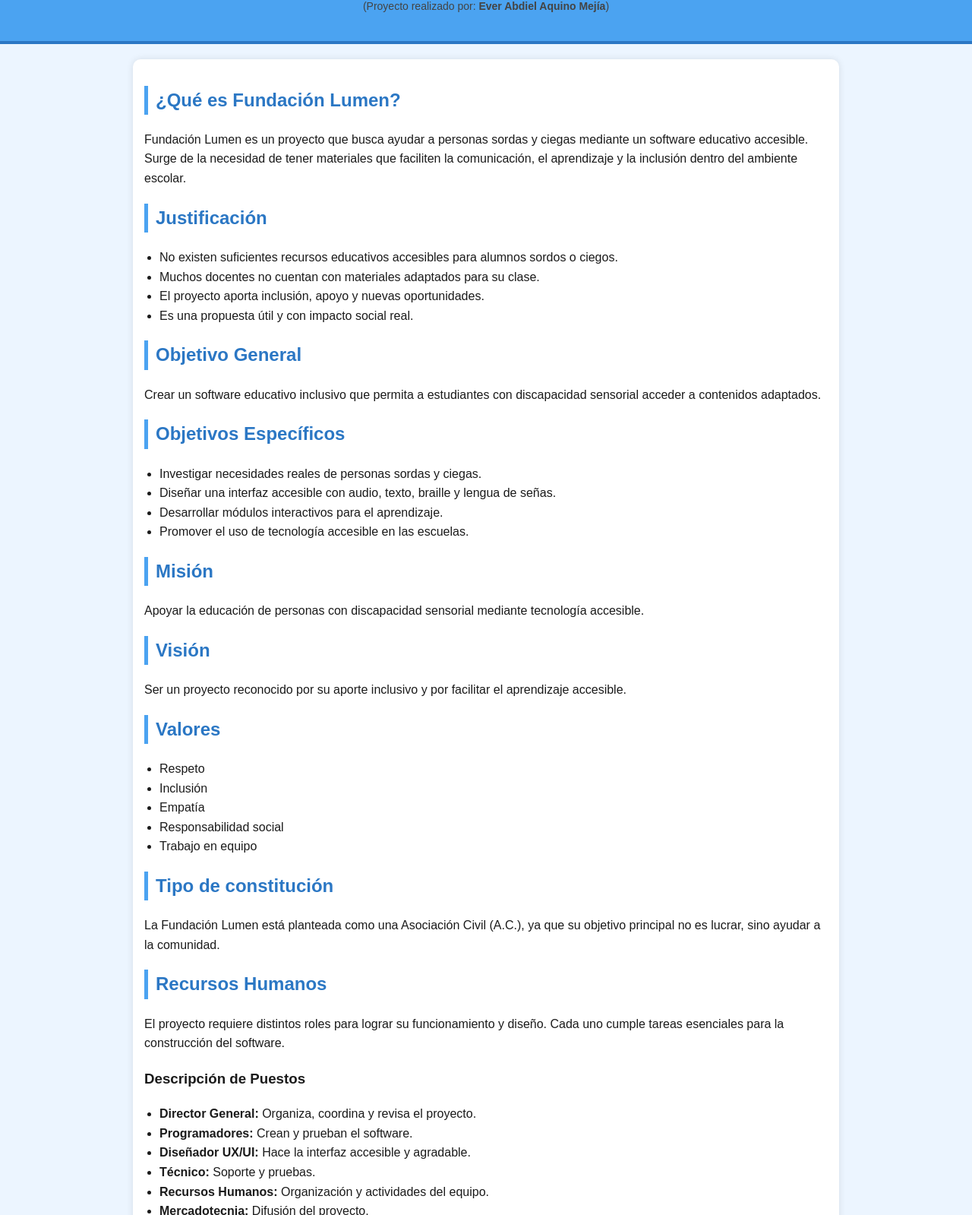
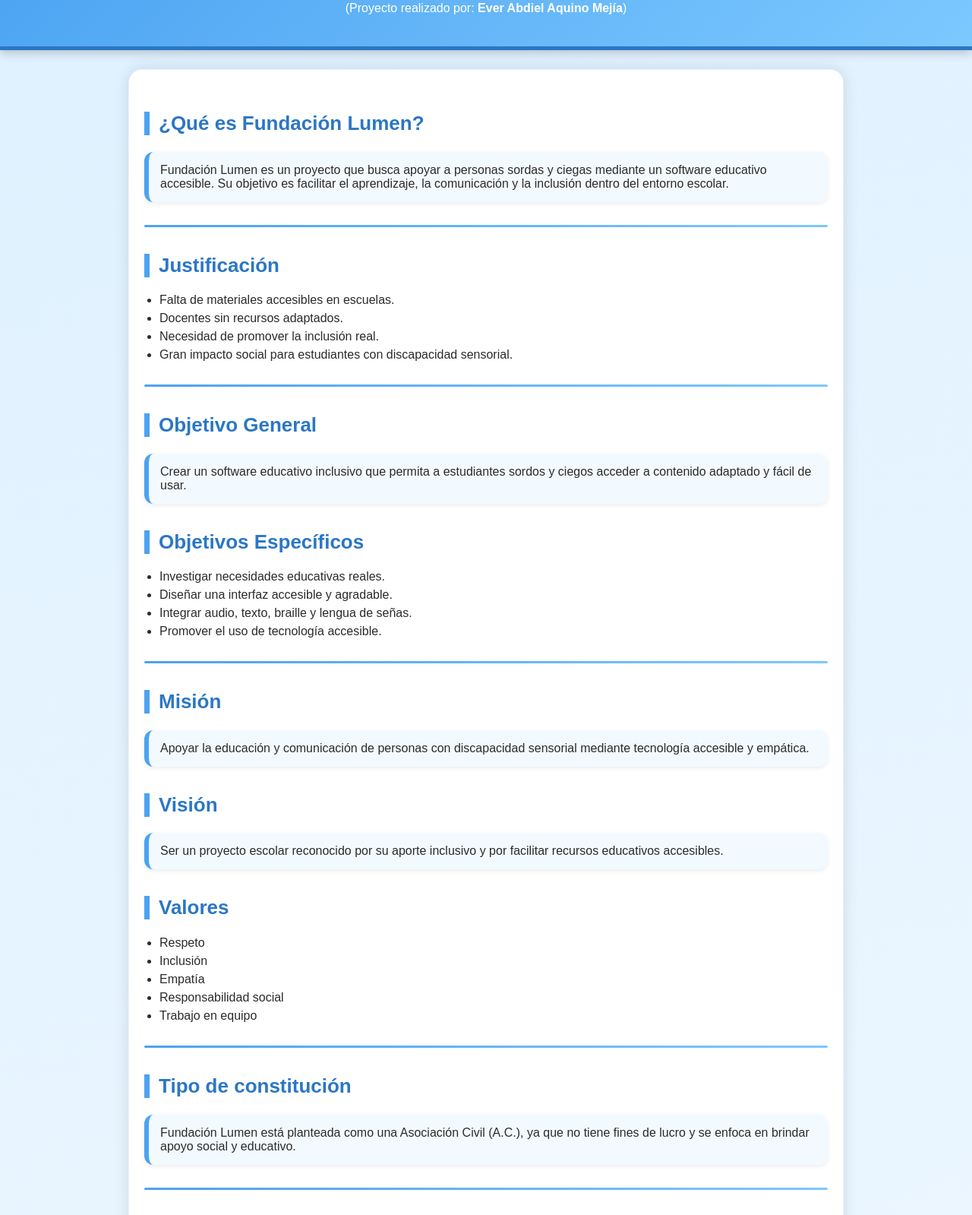
Before and after one commit to abdielmejia042/Paginafinal, a plain HTML site: page index.html in a window 1280 px wide. Shown: the part 79-1678 px from the top of the page at 76% size. Drawn offline with Linux system fonts and the light colour scheme.

Commit message:
Update index.html

```diff
--- a/index.html
+++ b/index.html
@@ -5,80 +5,130 @@
 <title>Fundación Lumen</title>
 
 <style>
+
+/* ----------- ESTILOS GENERALES ----------- */
+
 body{
   margin:0;
-      font-family: Arial, Helvetica, sans-serif;
-      background:#ecf5ff;
-      color:#1b1b1b;
-      line-height:1.6;
+  font-family: "Poppins", Arial, sans-serif;
+  background: linear-gradient(160deg, #dff1ff, #f7fbff);
+  color:#2b2b2b;
 }
 
 header{
-      background:#4ba3f1;
-      padding:20px;
+  background: linear-gradient(135deg, #4ba3f1, #7cc8ff);
+  padding:25px;
+  text-align:center;
   color:white;
-      text-align:center;
-      border-bottom:4px solid #2b77c4;
+  box-shadow:0 4px 12px rgba(0,0,0,0.2);
+  border-bottom:5px solid #2b77c4;
 }
 
 header h1{
   margin:0;
-      font-size:32px;
-      letter-spacing:1px;
+  font-size:42px;
+  font-weight:800;
+  text-shadow:2px 2px 0 rgba(0,0,0,0.15);
 }
+
+.autor{
+  font-size:16px;
+  margin-top:8px;
+}
+
+/* ----------- CONTENEDOR ----------- */
 
 .container{
   width:90%;
   max-width:900px;
-      margin:20px auto;
-      padding:15px;
+  margin:25px auto;
+  padding:20px;
   background:white;
-      border-radius:10px;
-      box-shadow:0 0 10px rgba(0,0,0,0.1);
+  border-radius:18px;
+  box-shadow:0 0 20px rgba(0,0,0,0.12);
+  border:1px solid #ebf3ff;
 }
 
+/* ----------- TITULOS ----------- */
+
 h2{
+  margin-top:35px;
   color:#2b77c4;
-      margin-top:20px;
-      border-left:5px solid #4ba3f1;
-      padding-left:10px;
+  font-size:26px;
+  border-left:7px solid #4ba3f1;
+  padding-left:12px;
 }
 
-    ul{
-      margin:10px 0;
-      padding-left:20px;
+h3{
+  color:#3d8ee8;
+  margin-top:20px;
 }
+
+/* ----------- TARJETAS ----------- */
+
+.card{
+  background:#f3faff;
+  border-left:6px solid #4ba3f1;
+  padding:15px;
+  margin:15px 0;
+  border-radius:12px;
+  box-shadow:0 2px 6px rgba(0,0,0,0.08);
+}
+
+/* ----------- TABLAS ----------- */
 
 .salarios table{
   width:100%;
   border-collapse:collapse;
-      margin-top:10px;
+  margin-top:15px;
+  font-size:15px;
 }
 
 .salarios th{
-      background:#4ba3f1;
+  background:linear-gradient(145deg, #4ba3f1, #6cc0ff);
   color:white;
-      padding:8px;
+  padding:10px;
+  border-radius:6px 6px 0 0;
 }
 
 .salarios td{
-      border:1px solid #d2d2d2;
-      padding:8px;
-      background:#f9fdff;
+  border-bottom:1px solid #d8eaff;
+  padding:10px;
+  background:#ffffffd9;
 }
+
+.salarios tr:hover td{
+  background:#e9f5ff;
+}
+
+/* ----------- SEPARADORES ----------- */
+
+.separator{
+  height:3px;
+  width:100%;
+  background:linear-gradient(to right, #4ba3f1, #7cc8ff);
+  margin:30px 0;
+  border-radius:4px;
+}
+
+/* ----------- LISTAS ----------- */
+
+ul{
+  padding-left:20px;
+  margin:10px 0;
+}
+
+li{
+  margin-bottom:6px;
+}
+
+/* ----------- FOOTER ----------- */
 
 footer{
   text-align:center;
-      margin:25px 0 15px;
+  margin:40px 0 20px;
   color:#555;
   font-size:14px;
-    }
-
-    .autor{
-      font-size:14px;
-      margin-top:5px;
-      color:#444;
-      text-align:center;
 }
 
 </style>
@@ -94,39 +144,46 @@
 <div class="container">
 
   <h2>¿Qué es Fundación Lumen?</h2>
-  <p>
-    Fundación Lumen es un proyecto que busca ayudar a personas sordas y ciegas mediante un
-    software educativo accesible. Surge de la necesidad de tener materiales que faciliten la
-    comunicación, el aprendizaje y la inclusión dentro del ambiente escolar.
-  </p>
+  <div class="card">
+    Fundación Lumen es un proyecto que busca apoyar a personas sordas y ciegas mediante un software educativo accesible. Su objetivo es facilitar el aprendizaje, la comunicación y la inclusión dentro del entorno escolar.
+  </div>
+
+  <div class="separator"></div>
 
   <h2>Justificación</h2>
   <ul>
-    <li>No existen suficientes recursos educativos accesibles para alumnos sordos o ciegos.</li>
-    <li>Muchos docentes no cuentan con materiales adaptados para su clase.</li>
-    <li>El proyecto aporta inclusión, apoyo y nuevas oportunidades.</li>
-    <li>Es una propuesta útil y con impacto social real.</li>
+    <li>Falta de materiales accesibles en escuelas.</li>
+    <li>Docentes sin recursos adaptados.</li>
+    <li>Necesidad de promover la inclusión real.</li>
+    <li>Gran impacto social para estudiantes con discapacidad sensorial.</li>
   </ul>
 
+  <div class="separator"></div>
+
   <h2>Objetivo General</h2>
-  <p>
-    Crear un software educativo inclusivo que permita a estudiantes con discapacidad sensorial
-    acceder a contenidos adaptados.
-  </p>
+  <div class="card">
+    Crear un software educativo inclusivo que permita a estudiantes sordos y ciegos acceder a contenido adaptado y fácil de usar.
+  </div>
 
   <h2>Objetivos Específicos</h2>
   <ul>
-    <li>Investigar necesidades reales de personas sordas y ciegas.</li>
-    <li>Diseñar una interfaz accesible con audio, texto, braille y lengua de señas.</li>
-    <li>Desarrollar módulos interactivos para el aprendizaje.</li>
-    <li>Promover el uso de tecnología accesible en las escuelas.</li>
+    <li>Investigar necesidades educativas reales.</li>
+    <li>Diseñar una interfaz accesible y agradable.</li>
+    <li>Integrar audio, texto, braille y lengua de señas.</li>
+    <li>Promover el uso de tecnología accesible.</li>
   </ul>
 
+  <div class="separator"></div>
+
   <h2>Misión</h2>
-  <p>Apoyar la educación de personas con discapacidad sensorial mediante tecnología accesible.</p>
+  <div class="card">
+    Apoyar la educación y comunicación de personas con discapacidad sensorial mediante tecnología accesible y empática.
+  </div>
 
   <h2>Visión</h2>
-  <p>Ser un proyecto reconocido por su aporte inclusivo y por facilitar el aprendizaje accesible.</p>
+  <div class="card">
+    Ser un proyecto escolar reconocido por su aporte inclusivo y por facilitar recursos educativos accesibles.
+  </div>
 
   <h2>Valores</h2>
   <ul>
@@ -137,37 +194,35 @@
     <li>Trabajo en equipo</li>
   </ul>
 
+  <div class="separator"></div>
+
   <h2>Tipo de constitución</h2>
-  <p>
-    La Fundación Lumen está planteada como una Asociación Civil (A.C.), ya que su objetivo
-    principal no es lucrar, sino ayudar a la comunidad.
-  </p>
+  <div class="card">
+    Fundación Lumen está planteada como una Asociación Civil (A.C.), ya que no tiene fines de lucro y se enfoca en brindar apoyo social y educativo.
+  </div>
+
+  <div class="separator"></div>
 
   <h2>Recursos Humanos</h2>
-  <p>
-    El proyecto requiere distintos roles para lograr su funcionamiento y diseño. Cada uno cumple
-    tareas esenciales para la construcción del software.
-  </p>
+  <p>El proyecto necesita un pequeño equipo, cada uno con funciones importantes.</p>
 
-  <h3>Descripción de Puestos</h3>
+  <h3>Lista de Puestos</h3>
   <ul>
-    <li><strong>Director General:</strong> Organiza, coordina y revisa el proyecto.</li>
+    <li><strong>Director General:</strong> Organización del proyecto.</li>
     <li><strong>Programadores:</strong> Crean y prueban el software.</li>
-    <li><strong>Diseñador UX/UI:</strong> Hace la interfaz accesible y agradable.</li>
-    <li><strong>Técnico:</strong> Soporte y pruebas.</li>
-    <li><strong>Recursos Humanos:</strong> Organización y actividades del equipo.</li>
+    <li><strong>Diseñador UX/UI:</strong> Interfaz accesible.</li>
+    <li><strong>Técnico:</strong> Pruebas y soporte.</li>
+    <li><strong>Recursos Humanos:</strong> Organización del equipo.</li>
     <li><strong>Mercadotecnia:</strong> Difusión del proyecto.</li>
-    <li><strong>Intérprete LSM:</strong> Apoya la validación de lengua de señas.</li>
-    <li><strong>Asesor externo:</strong> Apoyo pedagógico.</li>
+    <li><strong>Intérprete LSM:</strong> Apoya con lengua de señas.</li>
+    <li><strong>Asesor externo:</strong> Guía pedagógica.</li>
   </ul>
 
   <h3>Salarios (Referenciales)</h3>
+
   <div class="salarios">
     <table>
-      <tr>
-        <th>Puesto</th>
-        <th>Salario Mensual (MXN)</th>
-      </tr>
+      <tr><th>Puesto</th><th>Salario Mensual (MXN)</th></tr>
       <tr><td>Director General</td><td>$18,000</td></tr>
       <tr><td>Programador</td><td>$15,000</td></tr>
       <tr><td>Diseñador UX/UI</td><td>$14,000</td></tr>
@@ -179,25 +234,30 @@
     </table>
   </div>
 
+  <div class="separator"></div>
+
   <h2>Operaciones</h2>
   <ul>
-    <li>Investigación de necesidades.</li>
-    <li>Diseño de interfaz accesible.</li>
+    <li>Investigación de necesidades reales.</li>
+    <li>Diseño de interfaz accesible y limpia.</li>
     <li>Desarrollo del software.</li>
-    <li>Pruebas con usuarios.</li>
-    <li>Correcciones finales.</li>
+    <li>Pruebas con estudiantes.</li>
+    <li>Corrección de errores.</li>
   </ul>
 
-  <h2>Equipo y herramientas necesarias</h2>
+  <h2>Equipo y Herramientas</h2>
   <ul>
     <li>Computadoras</li>
     <li>Software de desarrollo</li>
     <li>Programas de diseño</li>
-    <li>Dispositivos móviles</li>
+    <li>Dispositivos móviles para pruebas</li>
     <li>Equipo audiovisual</li>
   </ul>
 
+  <div class="separator"></div>
+
   <h2>Mercadotecnia</h2>
+
   <h3>Segmento de mercado</h3>
   <ul>
     <li>Personas sordas y ciegas</li>
@@ -214,11 +274,13 @@
     <li>Videos explicativos</li>
   </ul>
 
+  <div class="separator"></div>
+
   <h2>Análisis FODA</h2>
 
   <h3>Fortalezas</h3>
   <ul>
-    <li>Beneficio social real</li>
+    <li>Impacto social real</li>
     <li>Proyecto innovador</li>
     <li>Accesibilidad</li>
   </ul>
@@ -231,22 +293,23 @@
 
   <h3>Debilidades</h3>
   <ul>
-    <li>Tiempo y recursos limitados</li>
+    <li>Poco presupuesto</li>
     <li>Requiere asesoría especializada</li>
   </ul>
 
   <h3>Amenazas</h3>
   <ul>
-    <li>Software profesional más avanzado</li>
-    <li>Actualizaciones tecnológicas constantes</li>
+    <li>Software profesional más completo</li>
+    <li>Cambios rápidos en la tecnología</li>
   </ul>
 
+  <div class="separator"></div>
+
   <h2>Conclusión</h2>
-  <p>
-    Fundación Lumen es un proyecto educativo diseñado con empatía. Demuestra que la tecnología
-    puede ser una gran herramienta para apoyar a estudiantes con discapacidad sensorial y
-    promover la inclusión en el entorno escolar.
-  </p>
+  <div class="card">
+    Fundación Lumen es un proyecto escolar que demuestra que con empatía, creatividad y tecnología
+    sí es posible apoyar a estudiantes con discapacidad sensorial dentro del aula.
+  </div>
 
 </div>
 
```
Lines whose indentation alone changed are shown as unchanged.
